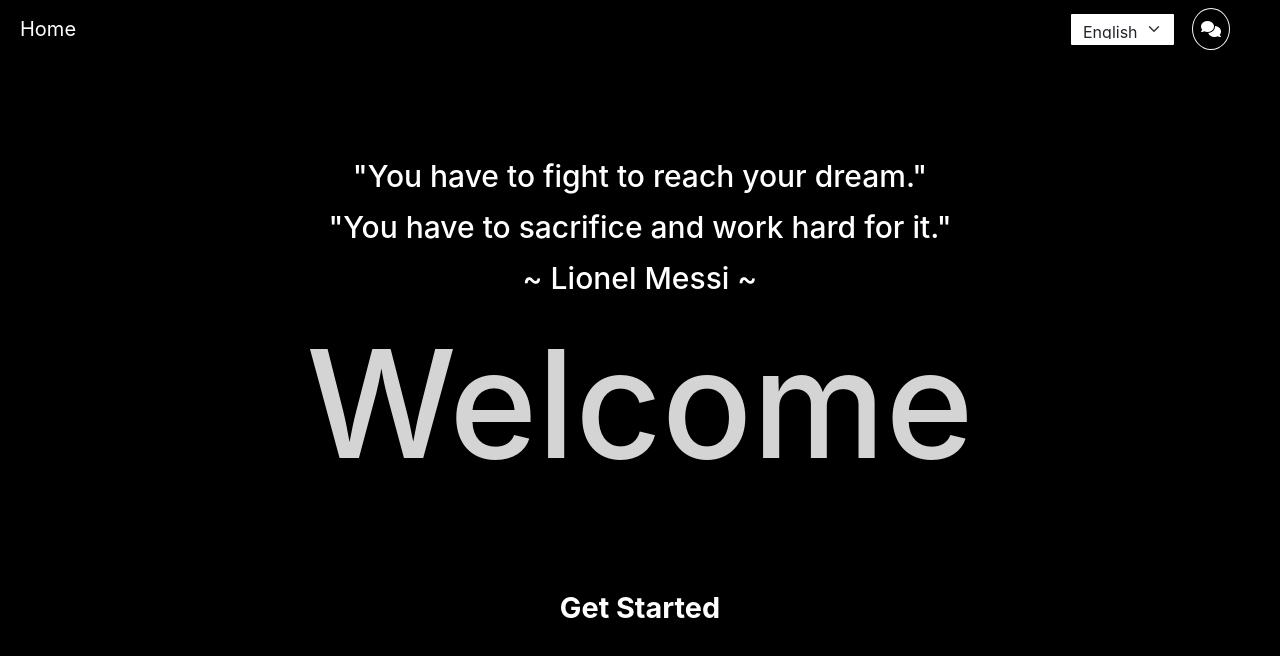
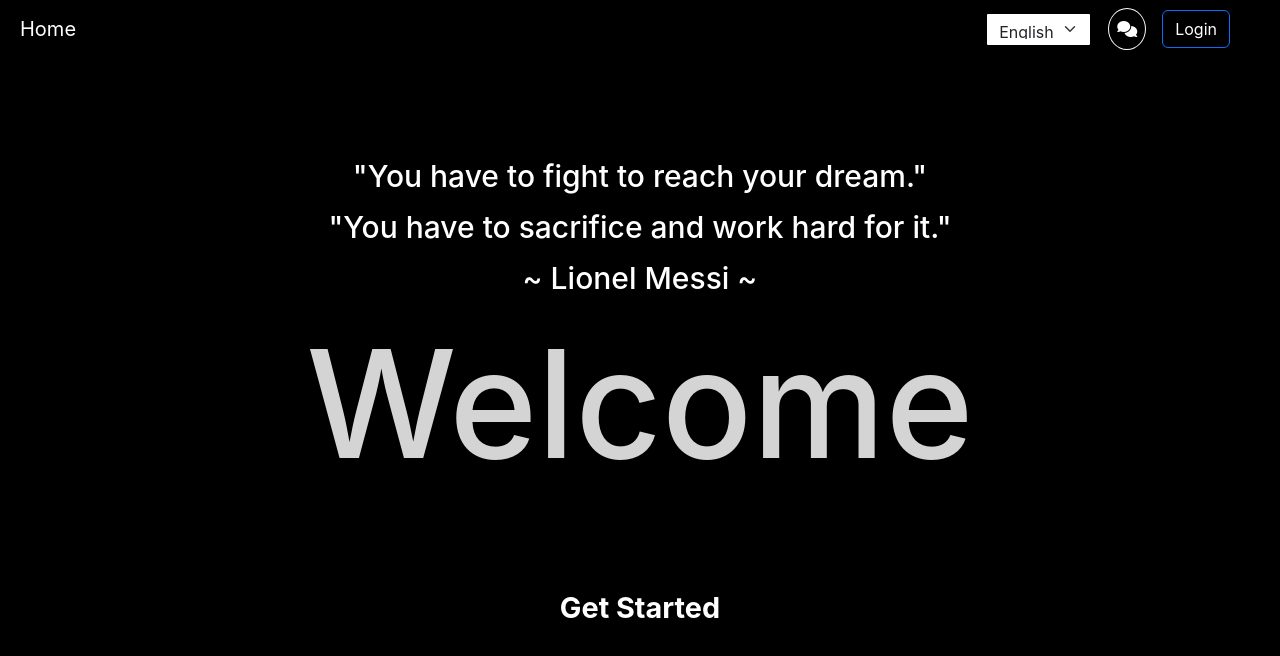
Before and after one commit to SIRIUSxxxxx/FootBall_Ticket, a React (Create React App) app in the folder client/: page / in a window 1280 px wide. Shown: the top 656 px of the page. Built offline with nearby package versions, Linux system fonts and the light colour scheme; what i18next-xhr-backend would draw is missing.

Commit message:
add new file

```diff
--- a/client/src/components/Navbar.js
+++ b/client/src/components/Navbar.js
@@ -27,12 +27,14 @@
                 </button>
                 <div className="collapse navbar-collapse" id="navbarNav">
                     <div className="navbar-nav ml-auto d-flex align-items-center">
+                        {/* Language Selector */}
                         <select onChange={(e) => changeLanguage(e.target.value)} className="form-select" style={{ maxWidth: '120px' }} defaultValue={i18n.language}>
                             <option value="en">English</option>
                             <option value="zh">簡體</option>
                             <option value="tc">繁體</option>
                         </select>
 
+                        {/* Live Chat Button */}
                         <button
                             className="btn btn-light ms-3 p-2"
                             onClick={() => setShowChat(true)}
@@ -42,7 +44,8 @@
                             <i className="fa-solid fa-comments"></i>
                         </button>
 
-                        {user && (
+                        {/* Conditional Rendering for User Login/Logout */}
+                        {user ? (
                             <div className="dropdown ms-3">
                                 <button className="btn btn-secondary dropdown-toggle" type="button" data-bs-toggle="dropdown" aria-expanded="false">
                                     <i className="fa-solid fa-user me-2"></i> {user.name}
@@ -55,11 +58,16 @@
                                     )}
                                 </ul>
                             </div>
+                        ) : (
+                            <a className="btn btn-primary ms-3" href="/login">
+                                {t('login')}
+                            </a>
                         )}
                     </div>
                 </div>
             </nav>
 
+            {/* Live Chat */}
             {showChat && <LiveChat onClose={() => setShowChat(false)} />}
         </div>
     );
--- a/client/src/index.js
+++ b/client/src/index.js
@@ -3,6 +3,9 @@
 import './index.css';
 import App from './App';
 import reportWebVitals from './reportWebVitals';
+
+
+
 
 const root = ReactDOM.createRoot(document.getElementById('root'));
 root.render(
--- a/client/src/screens/Bookingscreen.js
+++ b/client/src/screens/Bookingscreen.js
@@ -31,6 +31,7 @@
     console.log('isAdmin:', isAdmin);  // Debugging line
     console.log(JSON.parse(localStorage.getItem('currentUser')));  // Debugging line
     const totalSeats = selectedSeats.length;
+    const user = JSON.parse(localStorage.getItem('currentUser')); // Example
     useEffect(() => {
     const fetchMatch = async () => {
         try {
@@ -365,6 +366,8 @@
                                     <p>{t('pricePerSeat')} {t('row 4 - 7 ')}: ${match.PricePerSeat - 200}</p>
                                     <p>{t('pricePerSeat')} {t('row 8 - 10 ')}: ${match.PricePerSeat - 300}</p>
                                     <p>{t('totalAmount')}: ${totalAmount}</p>
+
+                                    {user ? (
                                         <StripeCheckout
                                             token={onToken}
                                             stripeKey="pk_test_51QILyAH6tWSiTP1CVvFbr6IgR7IG2ILZ96R8gNWqQ4zQV7NqOltkWRzgzeemDvd3oHSO34aQKMBHriOQXOpGInPK00uVkhN6qq"
@@ -375,6 +378,11 @@
                                                 {t('payNow')}
                                             </button>
                                         </StripeCheckout>
+                                    ) : (
+                                        <p className="text-danger">
+                                            {t('pleaseLoginToContinue')}
+                                        </p>
+                                    )}
                                 </b>
                             </div>
                         </div>
```
Also changed, not shown: 1 other file (tests, documents, lock files or other folders). Lines whose indentation alone changed are shown as unchanged.
